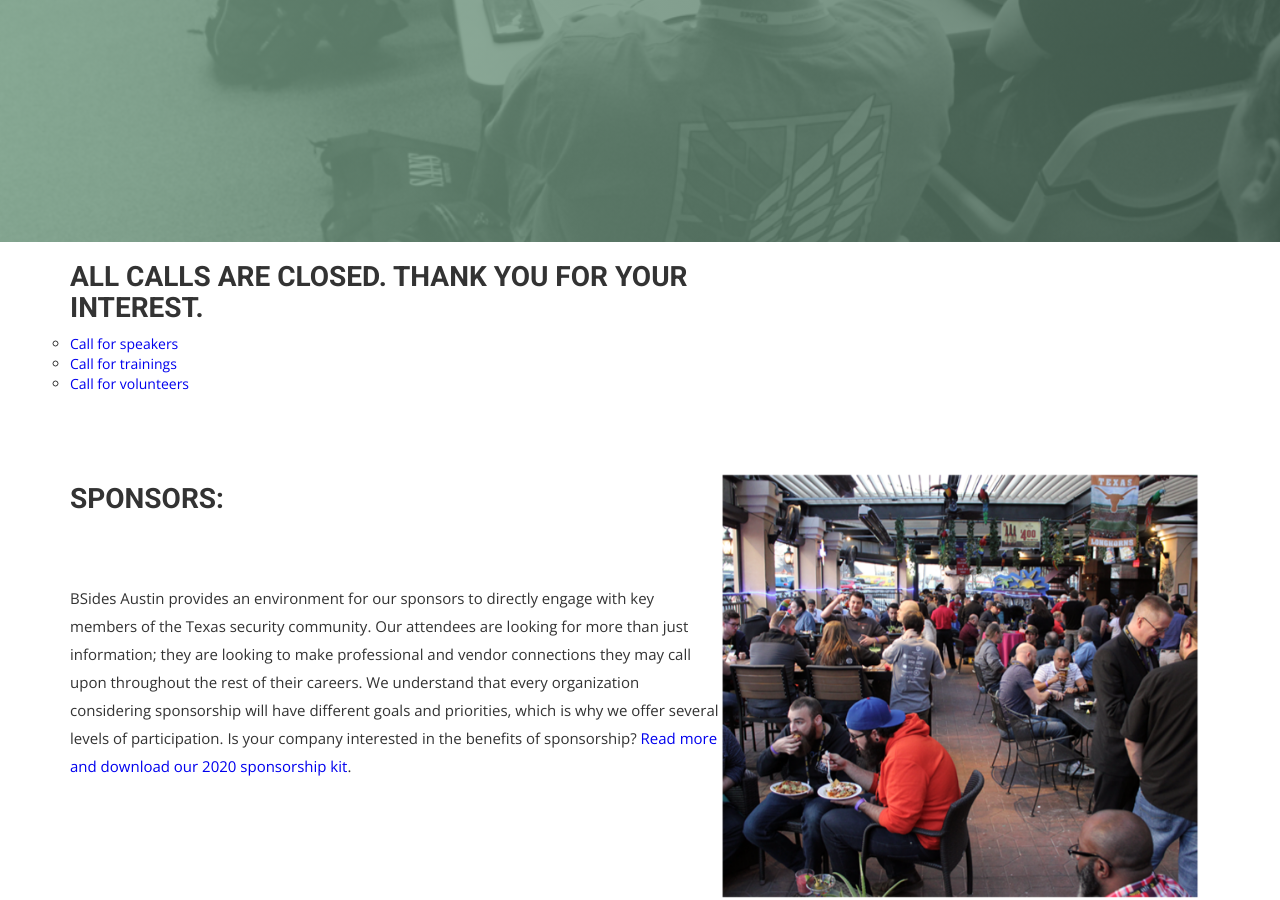
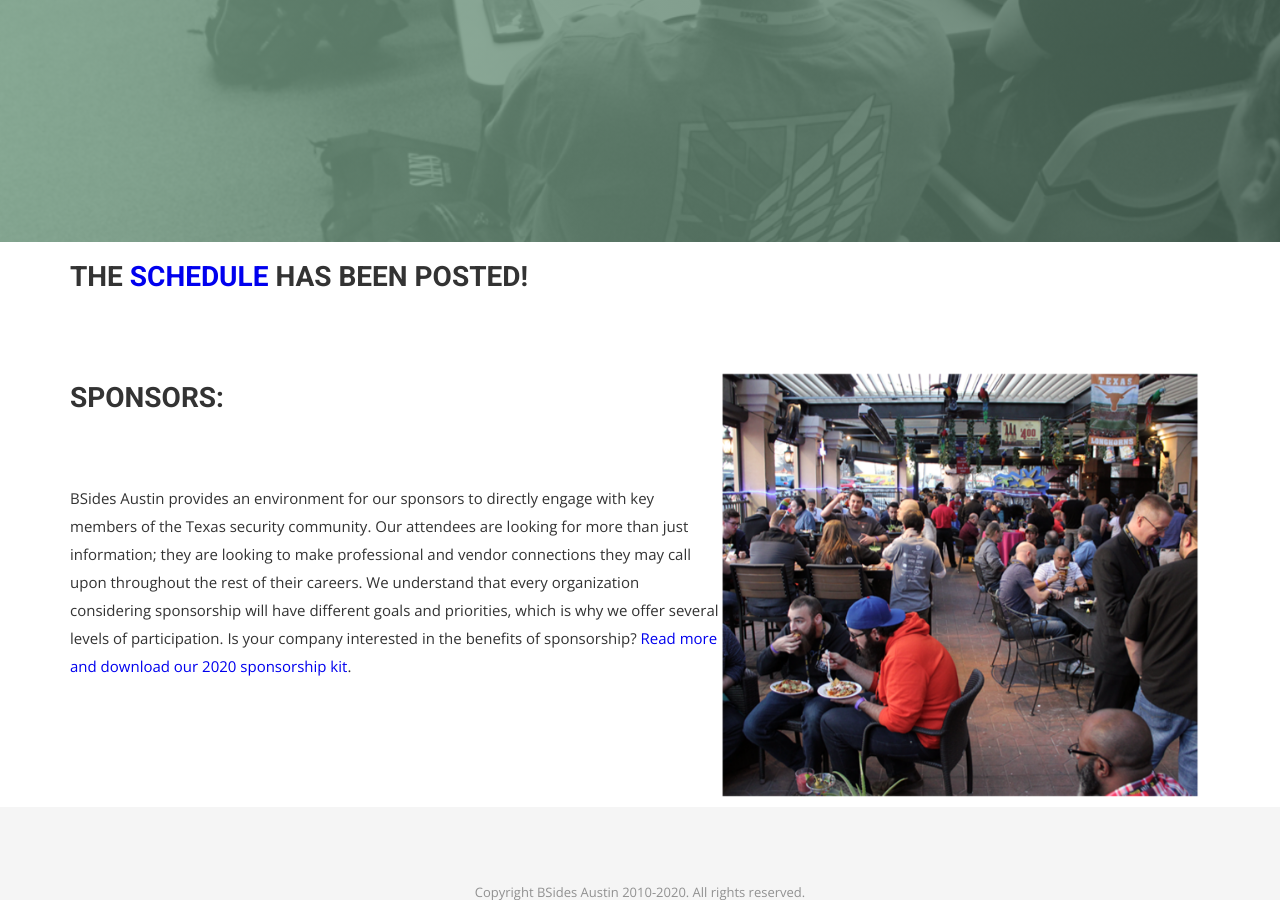
Before and after one commit to bsidesaustin/test, a Jekyll site: the page built from index.html, in a window 1280 px wide and 900 px high, scrolled down 713 px. Built offline with Jekyll 4.4.1, drawn with Linux system fonts in a browser that asks for light colours; nearby versions of some CDN libraries; some web fonts are replaced.

Commit message:
Update index.html

```diff
--- a/index.html
+++ b/index.html
@@ -27,14 +27,8 @@
       <div class="col-md-7 col-sm-12">
         <div class="block">
           <div class="section-title">
-            <h2>All calls are CLOSED. Thank you for your interest.</h2>
-            <p>
-            <ul>
-                  <li><a href="/calls/">Call for speakers</a></li>
-                  <li><a href="/calls/">Call for trainings</a></li>
-                  <li><a href="/calls/">Call for volunteers</a></li>
-            </ul>
-            </p>
+            <h2>The <a href="/schedule/">schedule</a> has been posted! </h2>
+
           </div>
 
         </div>
```
